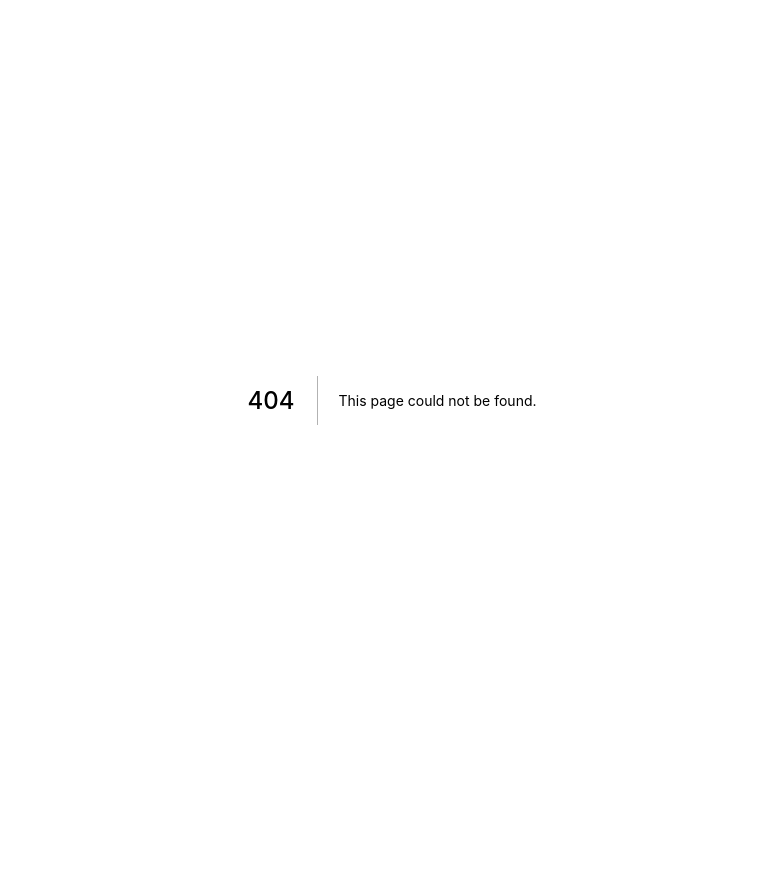
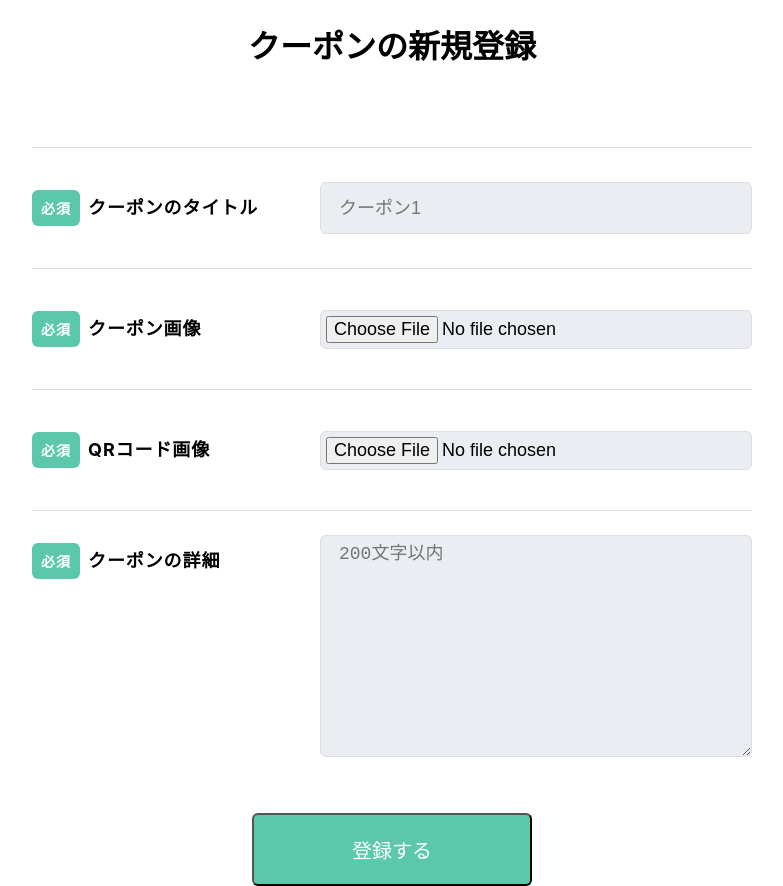
Before and after one commit to yoshiyasugimoto/coupon_system_ui, a Next.js app: page /post in a window 1280 px wide. Before the commit this address had no page. Shown: the whole page, without its empty margins (248-1031 px from the left). Before the commit the page ends 800 px from the top, so only its background shows below. Built offline with nearby package versions, Linux system fonts and the light colour scheme.

Commit message:
クーポンの新規登録ページUI実装

```diff
--- /dev/null
+++ b/pages/post/index.tsx
@@ -0,0 +1,47 @@
+import React from "react";
+
+const Post: React.FC = () => {
+	return (
+		<>
+			<h1>クーポンの新規登録</h1>
+			<div className="Form">
+				<div className="Form-Item">
+					<p className="Form-Item-Label">
+						<span className="Form-Item-Label-Required">必須</span>
+						クーポンのタイトル
+					</p>
+					<input
+						type="text"
+						className="Form-Item-Input"
+						placeholder="クーポン1"
+					/>
+				</div>
+				<div className="Form-Item">
+					<p className="Form-Item-Label">
+						<span className="Form-Item-Label-Required">必須</span>クーポン画像
+					</p>
+					<input type="file" className="Form-File-Input" />
+				</div>
+				<div className="Form-Item">
+					<p className="Form-Item-Label">
+						<span className="Form-Item-Label-Required">必須</span>QRコード画像
+					</p>
+					<input type="file" className="Form-File-Input" />
+				</div>
+				<div className="Form-Item">
+					<p className="Form-Item-Label isMsg">
+						<span className="Form-Item-Label-Required">必須</span>
+						クーポンの詳細
+					</p>
+					<textarea
+						className="Form-Item-Textarea"
+						placeholder="200文字以内"
+					></textarea>
+				</div>
+				<input type="submit" className="Form-Btn" value="登録する" />
+			</div>
+		</>
+	);
+};
+
+export default Post;
--- a/styles/globals.css
+++ b/styles/globals.css
@@ -1,16 +1,113 @@
 html,
 body {
-  padding: 0;
-  margin: 0;
-  font-family: -apple-system, BlinkMacSystemFont, Segoe UI, Roboto, Oxygen,
-    Ubuntu, Cantarell, Fira Sans, Droid Sans, Helvetica Neue, sans-serif;
+	padding: 0;
+	margin: 0;
+	font-family: -apple-system, BlinkMacSystemFont, Segoe UI, Roboto, Oxygen,
+		Ubuntu, Cantarell, Fira Sans, Droid Sans, Helvetica Neue, sans-serif;
+}
+
+h1 {
+	text-align: center;
 }
 
 a {
-  color: inherit;
-  text-decoration: none;
+	border-radius: 6px;
+	padding-top: 5px;
+	margin: auto;
+	text-align: center;
+	width: 280px;
+	display: block;
+	background: #5bc8ac;
+	color: #fff;
+	font-size: 20px;
 }
 
-* {
-  box-sizing: border-box;
+.Form {
+	margin-top: 80px;
+	margin-left: auto;
+	margin-right: auto;
+	max-width: 720px;
 }
+
+.Form-Item {
+	border-top: 1px solid #ddd;
+	padding-top: 24px;
+	padding-bottom: 24px;
+	width: 100%;
+	display: flex;
+	align-items: center;
+}
+
+.Form-Item-Label {
+	width: 100%;
+	max-width: 248px;
+	letter-spacing: 0.05em;
+	font-weight: bold;
+	font-size: 18px;
+}
+
+.Form-Item-Label.isMsg {
+	margin-top: 8px;
+	margin-bottom: auto;
+}
+
+.Form-Item-Label-Required {
+	border-radius: 6px;
+	margin-right: 8px;
+	padding-top: 8px;
+	padding-bottom: 8px;
+	width: 48px;
+	display: inline-block;
+	text-align: center;
+	background: #5bc8ac;
+	color: #fff;
+	font-size: 14px;
+}
+
+.Form-Item-Input {
+	border: 1px solid #ddd;
+	border-radius: 6px;
+	margin-left: 40px;
+	padding-left: 1em;
+	padding-right: 1em;
+	height: 48px;
+	width: 100%;
+	background: #eaedf2;
+	font-size: 18px;
+}
+
+.Form-File-Input {
+	border: 1px solid #ddd;
+	border-radius: 6px;
+	margin-left: 40px;
+	padding: 5px;
+	width: 100%;
+	background: #eaedf2;
+	font-size: 18px;
+}
+
+.Form-Item-Textarea {
+	border: 1px solid #ddd;
+	border-radius: 6px;
+	margin-left: 40px;
+	padding-left: 1em;
+	padding-right: 1em;
+	height: 216px;
+	width: 100%;
+	background: #eaedf2;
+	font-size: 18px;
+}
+
+.Form-Btn {
+	border-radius: 6px;
+	margin-top: 32px;
+	margin-left: auto;
+	margin-right: auto;
+	padding-top: 20px;
+	padding-bottom: 20px;
+	width: 280px;
+	display: block;
+	background: #5bc8ac;
+	color: #fff;
+	font-size: 20px;
+}
--- a/tsconfig.json
+++ b/tsconfig.json
@@ -21,8 +21,8 @@
   "include": [
     "next-env.d.ts",
     "**/*.ts",
-    "**/*.tsx"
-  ],
+    "**/*.tsx",
+    "pages/post/index.tsx", "pages/_app.ts"],
   "exclude": [
     "node_modules"
   ]
```
